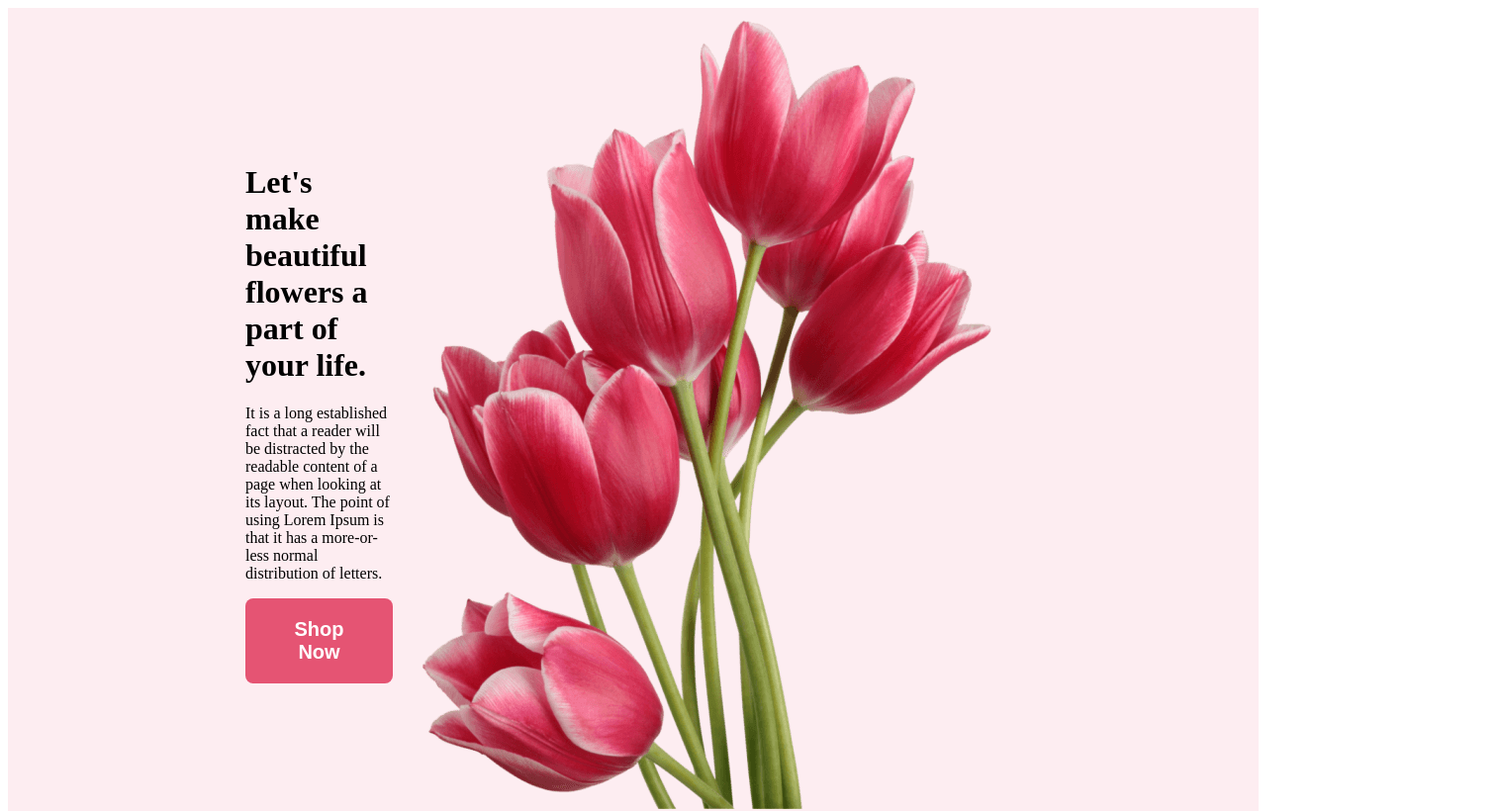
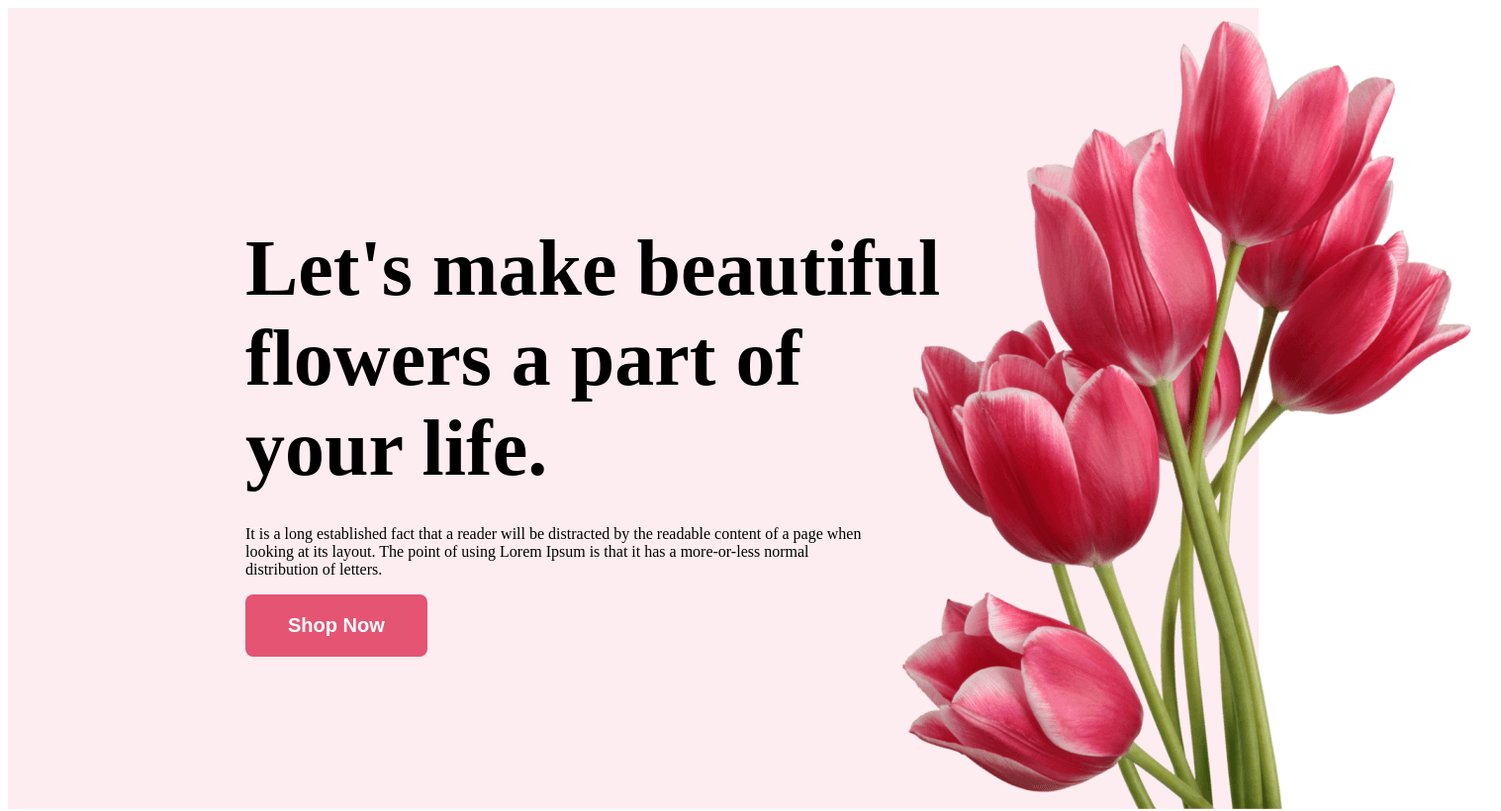
Before and after one commit to SASobujislam/my-new-repository, a plain HTML site: page index.html in a window 1280 px wide. Shown: the top 820 px of the page at 99% size, 1517 px wide, since content can reach past the window. Drawn offline with Linux system fonts and the light colour scheme.

Commit message:
my imisg finis

```diff
--- a/index.html
+++ b/index.html
@@ -9,14 +9,14 @@
 <body>
     <header class="header">
         <div class="banner">
-            <div>
-                <h1 class="banner-title"><b>Let's make beautiful flowers a part of your life.</b></h1>
-                <p>
+            <div  class="banner-content">
+                <h1 class="banner-title">Let's make beautiful flowers a part of your life.</h1>
+                <p class="banner-desfription" >
                     It is a long established fact that a reader will be distracted by the readable content of a page when looking at its layout. The point of using Lorem Ipsum is that it has a more-or-less normal distribution of letters.
                 </p>
                 <button class="btn-primary">Shop Now</button>
             </div>
-            <img class="profile-pic" src="imeg/pngwing 10.png" alt="">
+            <img class="profile-pic" src="imeg/pngwing 10.png">
         </div>
     </header>
     <main>
--- a/styles/portfolio.css
+++ b/styles/portfolio.css
@@ -1,12 +1,16 @@
 /* header related styles */
 .header {
     background-color: rgba(229, 84, 115, 0.10);
+
 }
 
 .banner {
-    padding: 10px 240px 147px 240px;
+    padding: 10px 240px 0px 240px;
     display: flex;
     align-items: center;
+    justify-content: space-between;
+
+
 }
 
 .btn-primary {
@@ -27,3 +31,18 @@
     height: 800px;
     flex-shrink: 0;
 }
+
+.banner-content {
+    width: 634px;
+}
+
+.banner-title {
+    width: 708px;
+    font-size: 80px;
+    margin-bottom: 32px;
+}
+
+.banner-content {
+    margin-top: 32px;
+    margin-bottom: 32px;
+}
```
